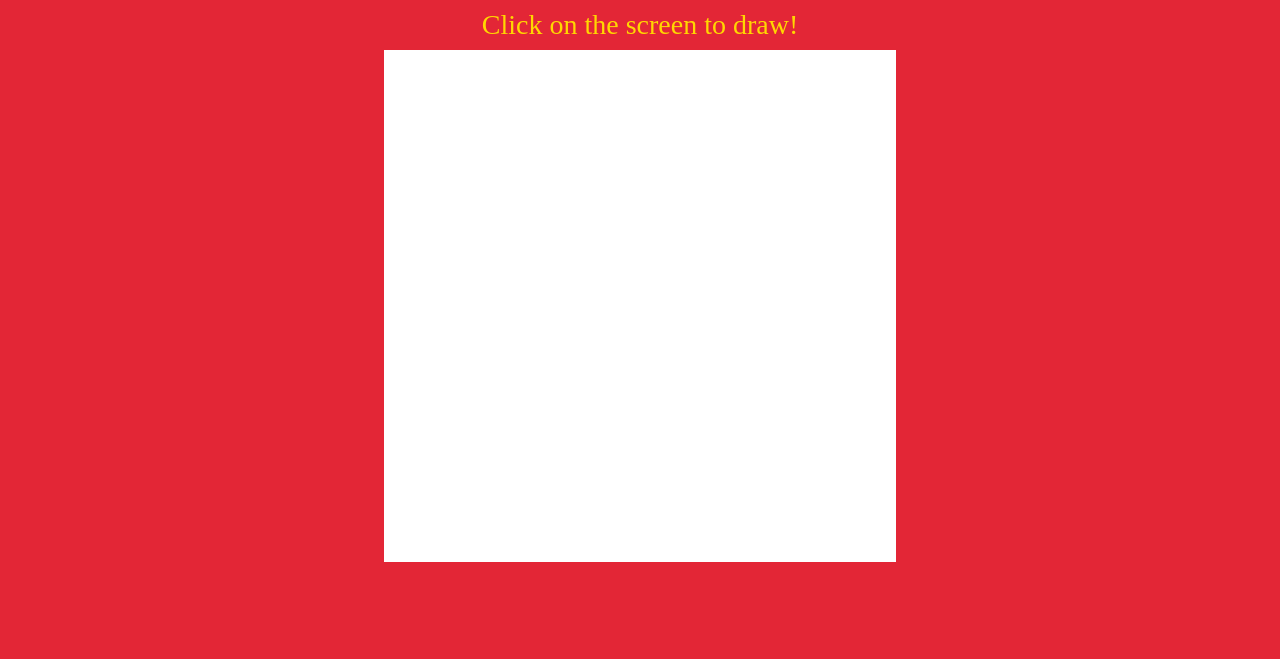
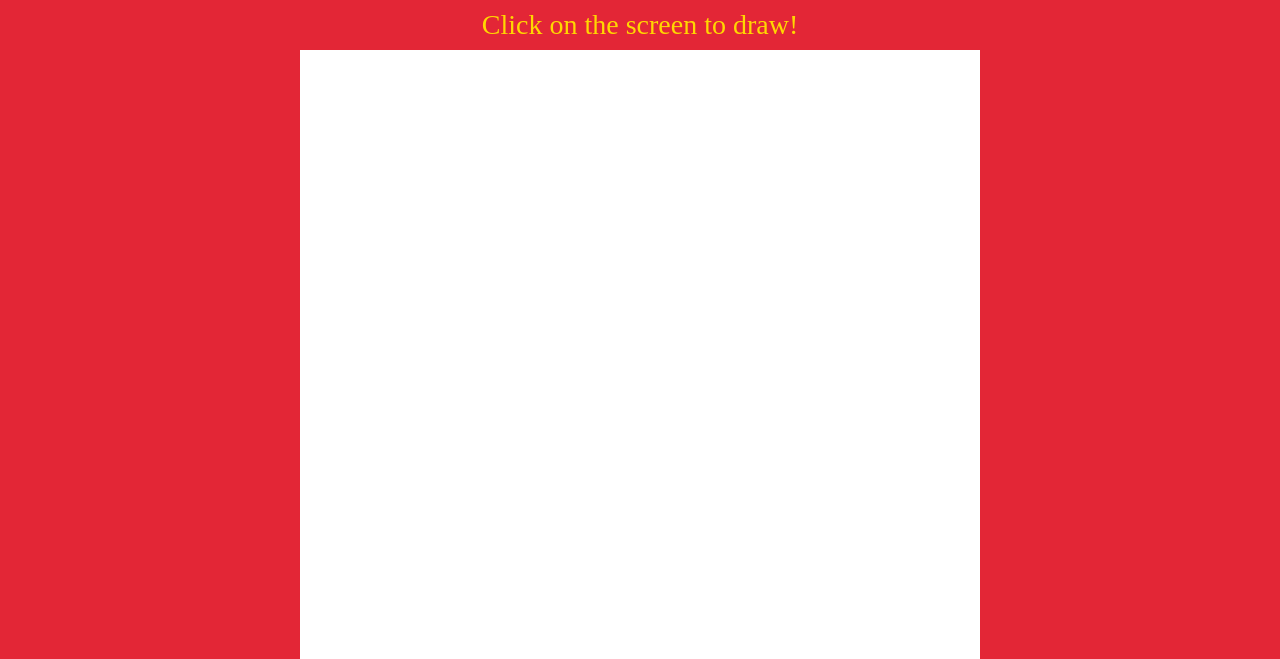
Before and after one commit to Springfall89/etch-a-sketch, a plain HTML site: page index.html in a window 1280 px wide. Shown: the top 659 px of the page. Drawn offline with Linux system fonts and the light colour scheme.

Commit message:
Remove width and set initial aspect ratio

```diff
--- a/css/index.css
+++ b/css/index.css
@@ -17,8 +17,8 @@ a:hover
 }
 .grid-box-container
 {
+    aspect-ratio: 1 / 1;
     max-height: 85vh;
-    max-width: 40vw;
     display: flex;
     flex-wrap: wrap;
     margin-left: auto;
```
